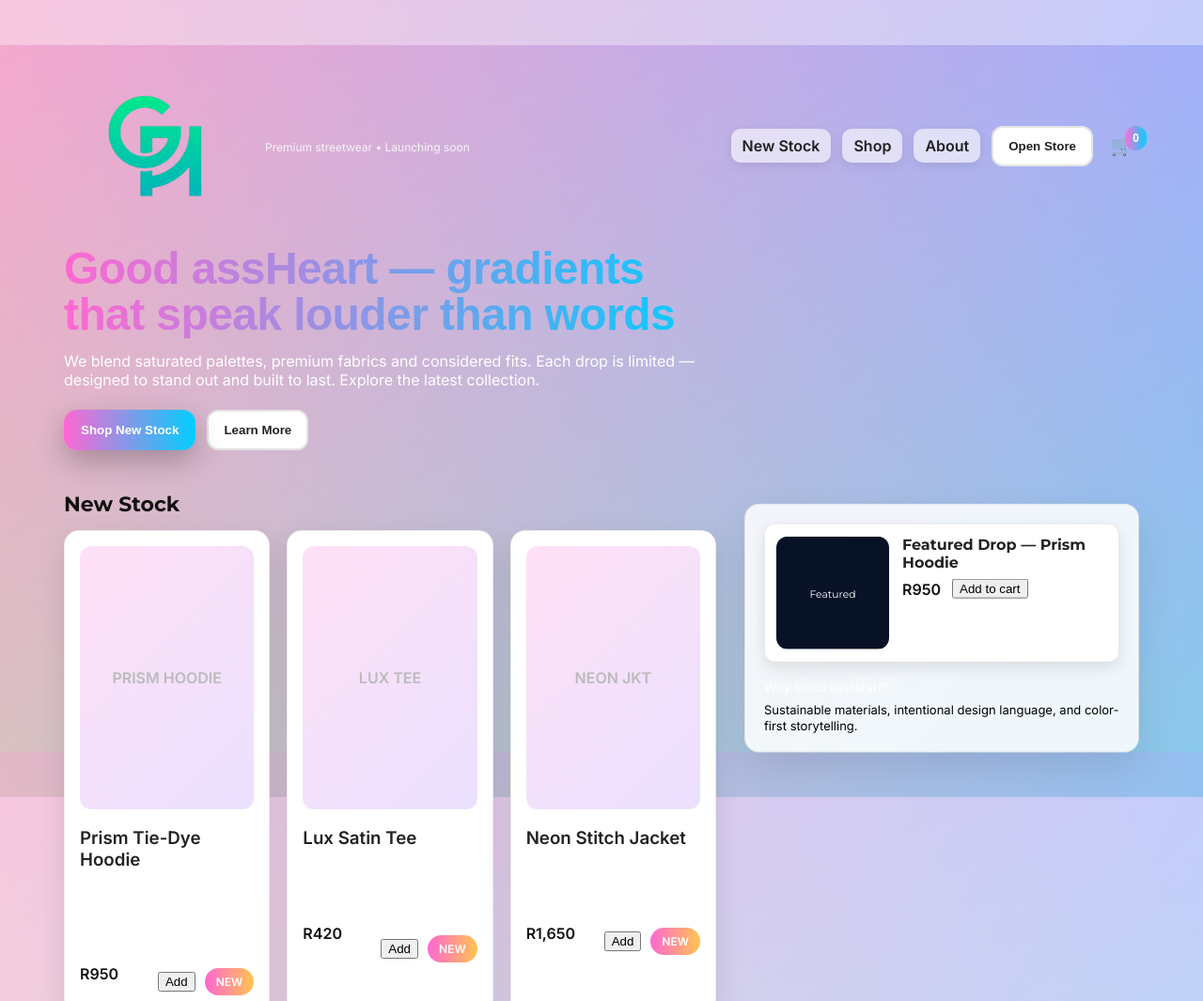
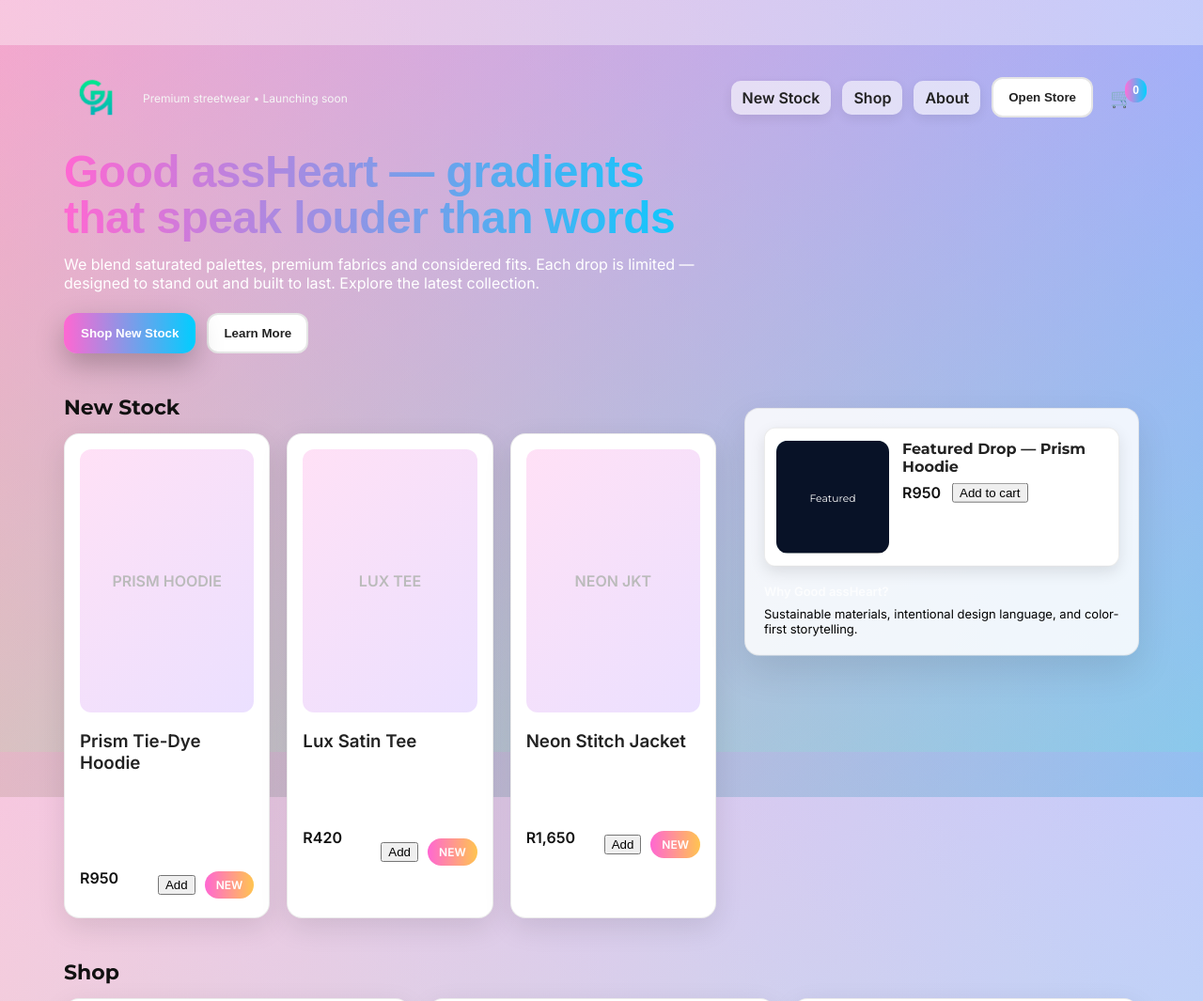
Before and after one commit to KiingCodes/GoodassHeart-Clothing, a plain HTML site: page index.html in a window 1280 px wide. Shown: the top 1065 px of the page at 94% size. Drawn offline with Linux system fonts and the light colour scheme; a web font is replaced by a local one.

Commit message:
Update index.html

```diff
--- a/index.html
+++ b/index.html
@@ -38,7 +38,7 @@ a{color:inherit}
       header{display:flex;align-items:center;justify-content:space-between;gap:18px}
 .brand{display:flex;gap:14px;align-items:center}
 .logo {
-  width: 200px;
+  width: 70px;
   display: flex;
   align-items: center;
   justify-content: center;
```
